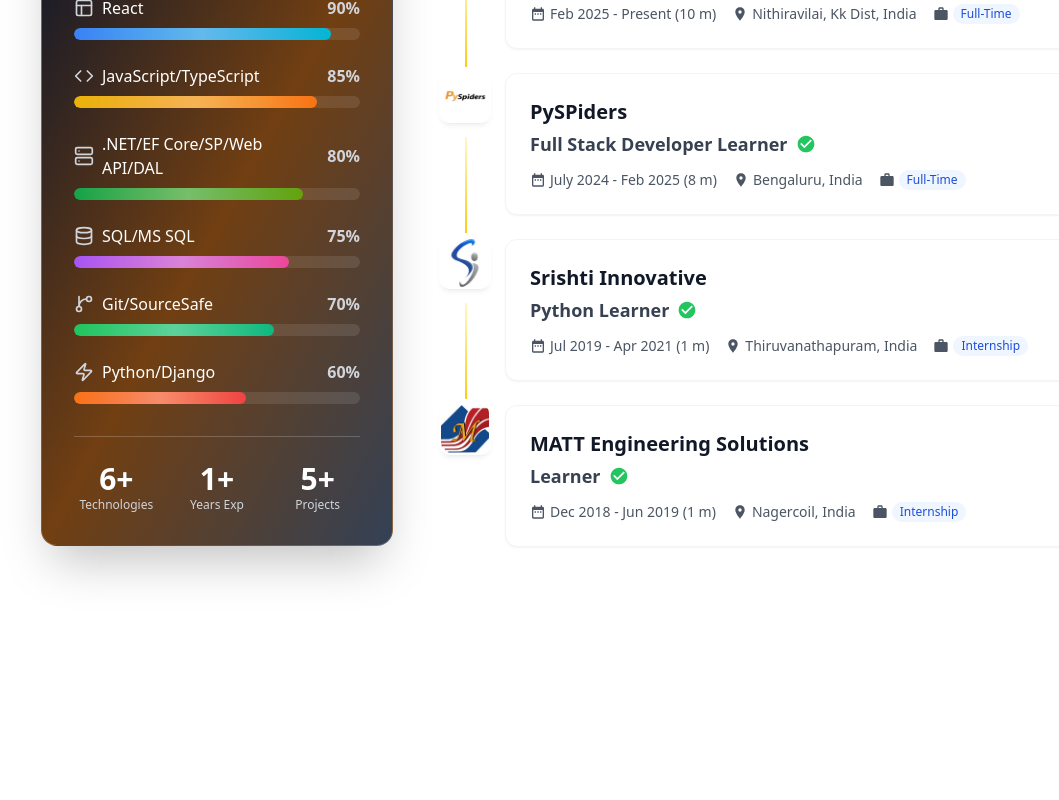
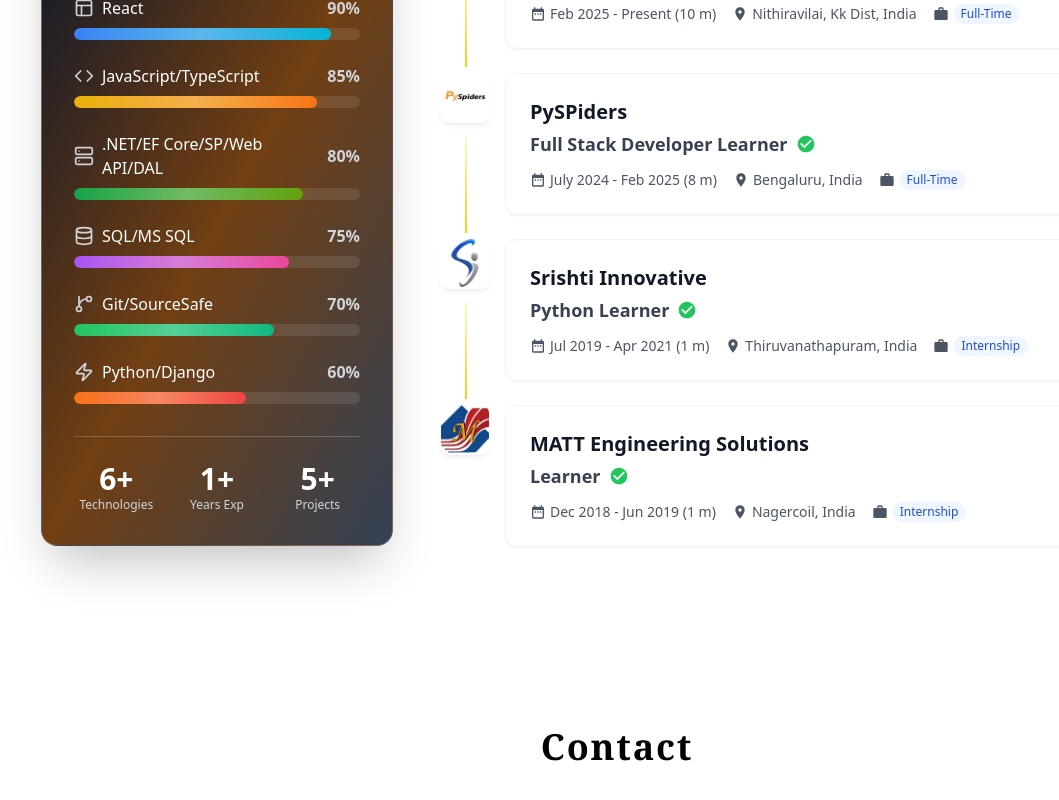
Before and after one commit to Anisha0023/PortfolioV2_react-tailwind, a React (Create React App) app: page / in a window 1280 px wide. Shown: the part 2444-3244 px from the top of the page, without its empty margins (23-1082 px from the left). Before the commit the page ends 3071 px from the top, so only its background shows below. Built offline with nearby package versions, Linux system fonts and the light colour scheme.

Commit message:
contact Page created

```diff
--- /dev/null
+++ b/src/Component/Contact.js
@@ -0,0 +1,10 @@
+function Contact() {
+    return (
+			<div className="w-full min-h-screen px-4 sm:px-8 lg:px-16 py-20">
+				<h1 className="font-bold text-4xl font-serif tracking-wider mb-12 text-center">
+					Contact
+				</h1>
+			</div>
+		);
+}
+export default Contact;
--- a/src/Component/Home.js
+++ b/src/Component/Home.js
@@ -4,6 +4,7 @@
 import About from './About';
 import Projects from './Projects';
 import Experience from './Experience';
+import Contact from './Contact';
 
 function Home() {
   return (
@@ -66,6 +67,11 @@
 				className="mt-5 w-full">
 				<Experience />
 			</div>
+			<div
+				id="contact"
+				className="mt-5 w-full">
+				<Contact />
+			</div>
 		</>
 	);
 }
```
